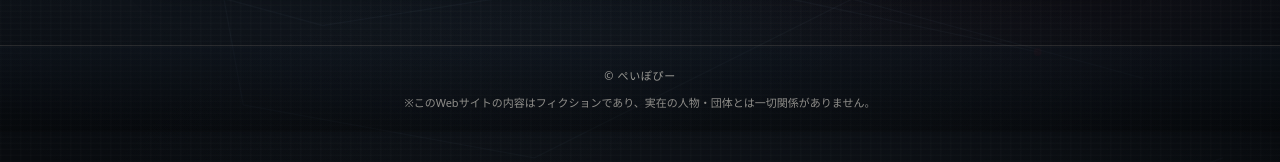
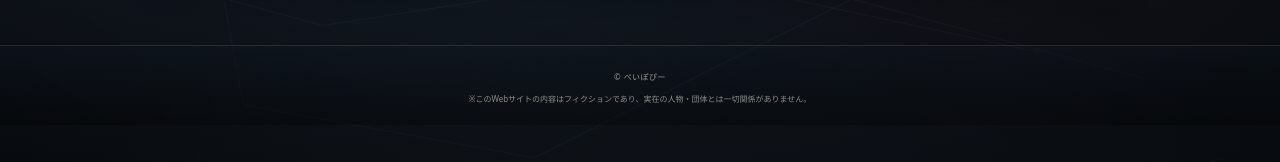
Before and after one commit to hitotonazo/kirokukai01-digitalarchives, a website: page index.html in a window 1280 px wide. Shown: the part 302-464 px from the top of the page. Drawn offline with Linux system fonts and the light colour scheme.

Commit message:
Add files via upload

```diff
--- a/style.css
+++ b/style.css
@@ -55,13 +55,13 @@ body{
   position: relative;
   overflow-x: hidden;
 
-  /* deep terminal background + subtle grid + scan noise */
+  /* deep terminal background + haze */
   background:
     radial-gradient(1200px 700px at 25% 10%, rgba(138,166,200,.10), transparent 60%),
     radial-gradient(900px 520px at 80% 15%, rgba(209,26,42,.08), transparent 55%),
     radial-gradient(1200px 820px at 55% 90%, rgba(138,166,200,.07), transparent 60%),
-    repeating-linear-gradient(0deg, rgba(255,255,255,.02) 0px, rgba(255,255,255,.02) 1px, transparent 2px, transparent 6px),
-    repeating-linear-gradient(90deg, rgba(255,255,255,.018) 0px, rgba(255,255,255,.018) 1px, transparent 2px, transparent 10px),
+    radial-gradient(1px 1px at 20% 30%, rgba(232,227,216,.10), transparent 40%),
+    radial-gradient(1px 1px at 70% 60%, rgba(138,166,200,.12), transparent 45%),
     linear-gradient(180deg, var(--bg-1), var(--bg-0) 65%);
 }
 
@@ -164,7 +164,7 @@ body::after{
   pointer-events: none;
   background:
     radial-gradient(1200px 600px at 30% 20%, rgba(209,26,42,.18), transparent 60%),
-    repeating-linear-gradient(0deg, rgba(255,255,255,.06) 0px, rgba(255,255,255,.06) 1px, transparent 2px, transparent 6px);
+    radial-gradient(800px 520px at 55% 55%, rgba(255,255,255,.06), transparent 70%);
   mix-blend-mode: screen;
   opacity: 0;
 }
@@ -219,14 +219,16 @@ body::after{
   font-size: 12px;
 }
 .site-footer small{
-  font-size: 11px;
+  font-size: 8px;
+  line-height: 1.2;
   letter-spacing: .06em;
   opacity: .9;
 }
 .disclaimer{
+  line-height: 1.35;
   margin: .5rem auto 0;
   max-width: min(960px, 92vw);
-  font-size: 11px;
+  font-size: 8px;
   color: rgba(232,227,216,.6);
 }
 
@@ -382,7 +384,9 @@ body::after{
   z-index: 0;
   inset: 0;
   background:
-    repeating-linear-gradient(0deg, rgba(255,255,255,.03) 0px, rgba(255,255,255,.03) 1px, transparent 2px, transparent 10px);
+    radial-gradient(1px 1px at 22% 28%, rgba(255,255,255,.10), transparent 55%),
+    radial-gradient(1px 1px at 68% 62%, rgba(255,255,255,.08), transparent 60%),
+    radial-gradient(900px 520px at 50% 50%, rgba(138,166,200,.06), transparent 70%);
   opacity: .35;
   pointer-events:none;
 }
```
